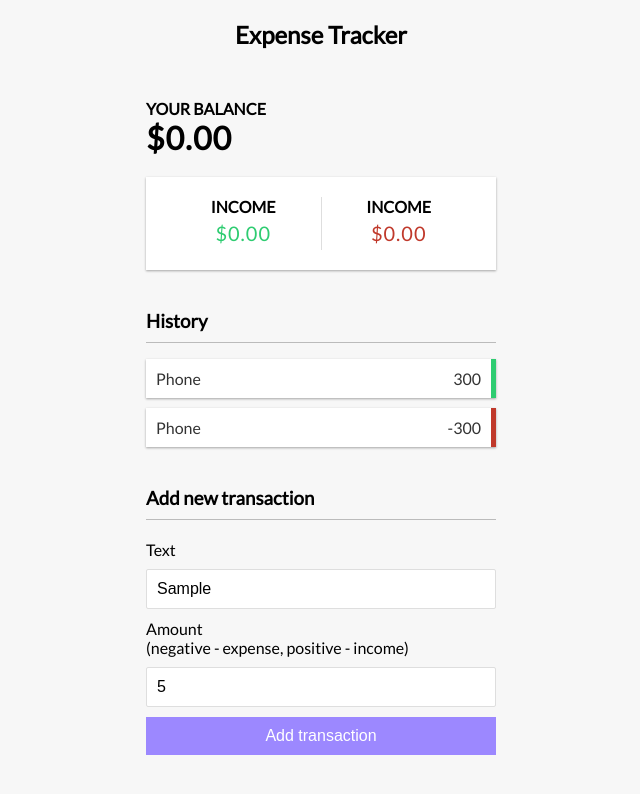
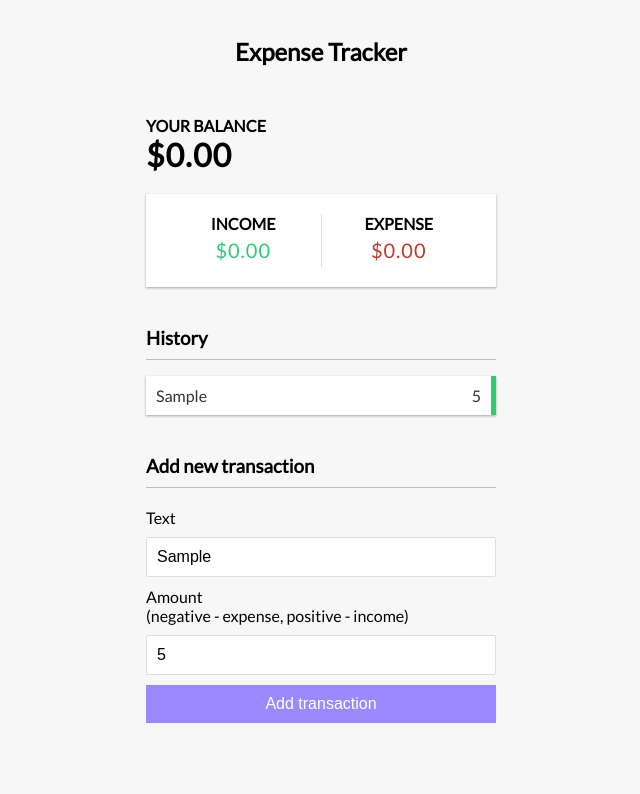
Before and after one commit to rasiolisufaj/expense-tracker, a plain HTML site: page index.html in a window 1280 px wide. Both pictures are taken after typing "Sample", "5" into the empty fields and a click on the button "Add transaction". Shown: the whole page, without its empty margins (319-959 px from the left). Drawn offline with Linux system fonts and the light colour scheme.

Commit message:
transaction

```diff
--- a/index.html
+++ b/index.html
@@ -19,19 +19,16 @@
           <p id="money-income" class="money income">$0.00</p>
         </div>
         <div>
-          <h4>INCOME</h4>
+          <h4>EXPENSE</h4>
           <p id="money-expense" class="money expense">$0.00</p>
         </div>
       </div>
 
       <h3>History</h3>
       <ul id="list" class="list">
-        <li class="income">
+        <!-- <li class="income">
           Phone <span>300</span><button class="delete-btn">X</button>
-        </li>
-        <li class="expense">
-          Phone <span>-300</span><button class="delete-btn">X</button>
-        </li>
+        </li> -->
       </ul>
 
       <h3>Add new transaction</h3>
@@ -44,11 +41,11 @@
           <label for="amount"
             >Amount <br />(negative - expense, positive - income)</label
           >
-          <input type="number" id="number" placeholder="Enter amount..." />
+          <input type="number" id="amount" placeholder="Enter amount..." />
         </div>
       </form>
 
-      <button class="btn">Add transaction</button>
+      <button class="btn" id="button">Add transaction</button>
     </div>
     <script src="script.js"></script>
   </body>
--- a/script.js
+++ b/script.js
@@ -0,0 +1,39 @@
+const balanceEl = document.getElementById("balance");
+const moneyIncomeEl = document.getElementById("money-income");
+const moneyExpenseEl = document.getElementById("money-expense");
+const historyListEl = document.getElementById("list");
+const inputTextEl = document.getElementById("text");
+const inputAmountEl = document.getElementById("amount");
+const buttonEl = document.getElementById("button");
+
+// Create list element
+function createListElement() {
+  const li = document.createElement("li");
+  const span = document.createElement("span");
+  const button = document.createElement("button");
+  if (inputAmountEl.value > 0 && inputTextEl.value !== null) {
+    li.classList.add("income");
+    span.innerText = `+${inputAmountEl.value}`;
+  } else if (inputAmountEl.value < 0 && inputTextEl.value !== null) {
+    li.classList.add("expense");
+  } else {
+    return alert("Please add a text and amount");
+  }
+  li.innerText = inputTextEl.value;
+  span.innerText = inputAmountEl.value;
+  button.classList.add("delete-btn");
+  button.innerText = "X";
+  li.appendChild(span);
+  li.appendChild(button);
+  historyListEl.appendChild(li);
+}
+
+// Update UI
+function updateUI() {
+  createListElement();
+}
+
+// Add new transaction
+buttonEl.addEventListener("click", () => {
+  updateUI();
+});
```
Also changed, not shown: Expense Finder.txt.
